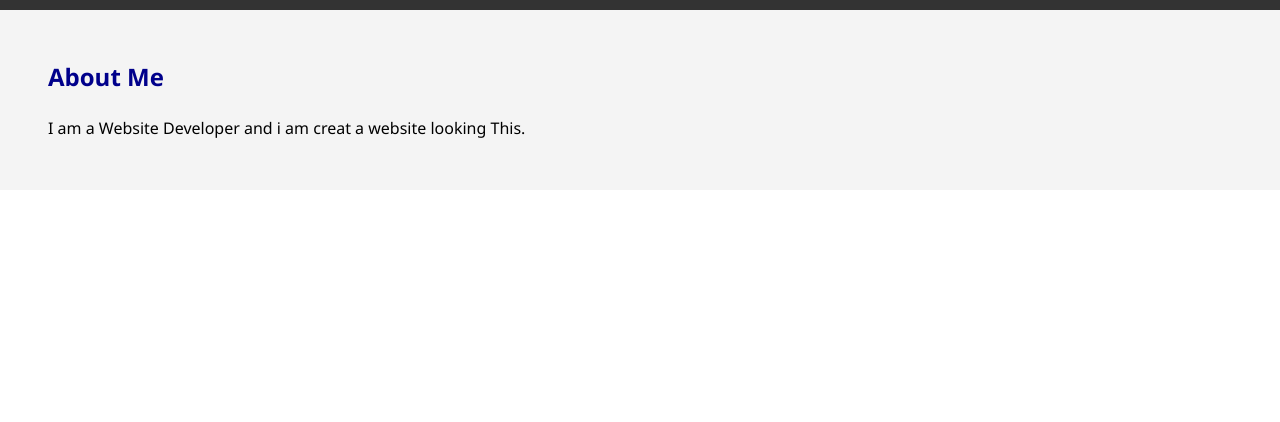
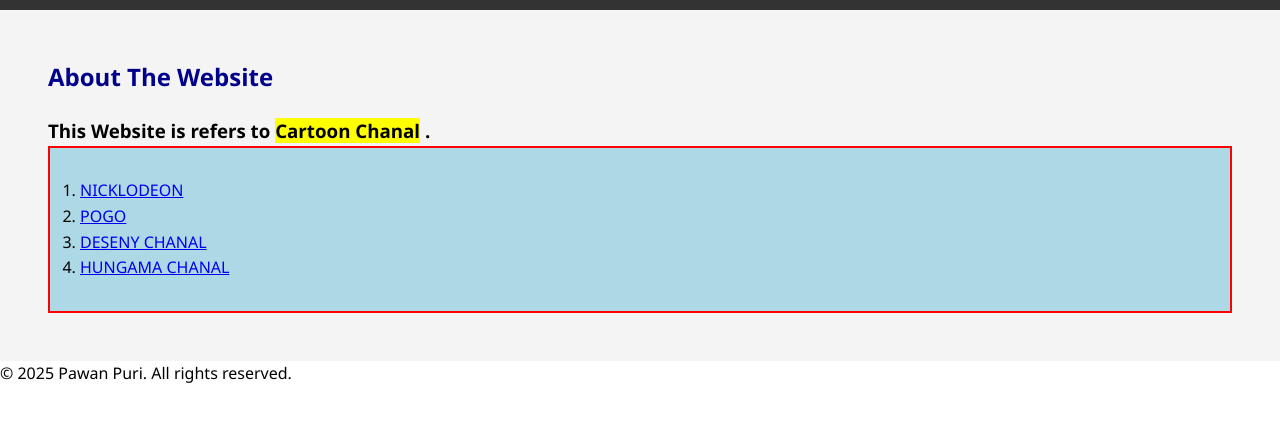
Before and after one commit to pawan135747/Ram-seta-Lakshman, a plain HTML site: page index.html in a window 1280 px wide. Shown: the part 342-764 px from the top of the page. Drawn offline with Linux system fonts and the light colour scheme.

Commit message:
Update index.html

```diff
--- a/index.html
+++ b/index.html
@@ -3,7 +3,6 @@
 <head>
     <meta charset="UTF-8">
     <title>My Advanced website</title>
-    <meta name="viewport" content="width=device-width, initial-scale=1.0">
     <style>
         *{
             margin: 0;
@@ -47,21 +46,39 @@
             margin-bottom:  20px;
             color: darkblue;
         }
+        ol {
+            border: 2px solid;
+            border-color: red;
+            background-color: lightblue;
+            padding: 30px;
+        }
     </style>
 </head>
 <body>
     <header>
-        <h1>Welcome to My Advanced Website</h1>
+        <h1>Welcome to My  Advanced Website</h1>
     </header>
     <nav>
         <a href="#">Home</a>
-        <a href="#">About</a>
-        <a href="#">Projects</a>
-        <a href="#">Contact</a>
+        <a href="index2.html">About</a>
+        <a href="index3.html">Projects</a>
+        <a href="index4.html">Contact</a>
+
     </nav>
     <section>
-        <h2>About Me</h2>
-        <p>I am a Website Developer and i am creat a website looking This.</p>
+        <h2>About The Website</h2>
+        <h3>This Website is refers to  <mark>Cartoon Chanal</mark> . </h3>
+    <ol>
+        <li><a href="https://www.nick.com/global">NICKLODEON</a></li>
+        <li><a href="https://www.youtube.com/channel/UCZn3GJRxcgrPuHlxSbK00dA">POGO</a></li>
+        <li><a href="https://www.hotstar.com/in/shows/doraemon/1260021004">DESENY CHANAL</a></li>
+        <li><a href="https://www.youtube.com/@Hungamaindiachannel">HUNGAMA CHANAL</a></li>
+    </ol>
     </section>
+
+     <footer>
+    &copy; 2025 Pawan Puri. All rights reserved.
+  </footer>
+
 </body>
 </html>
```
